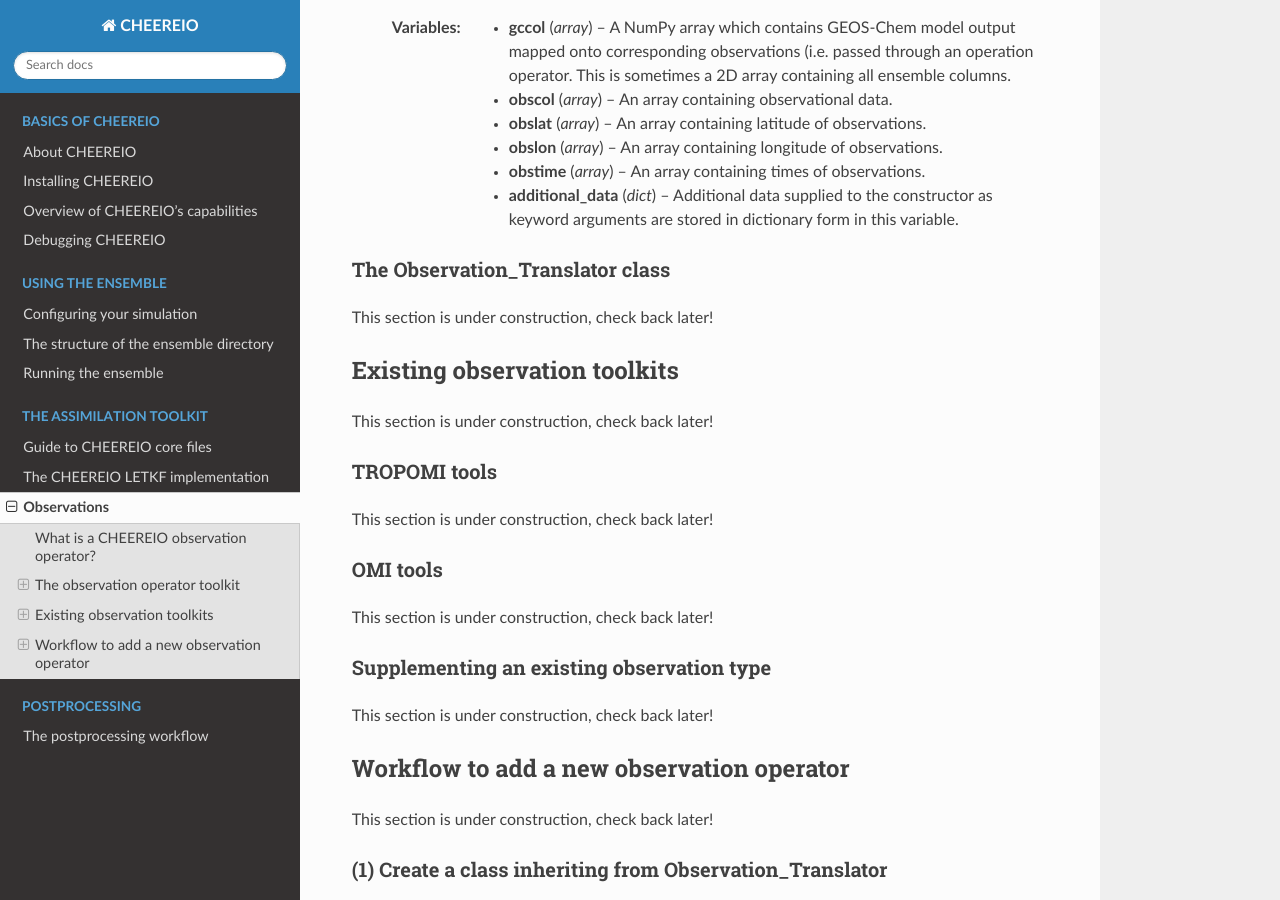
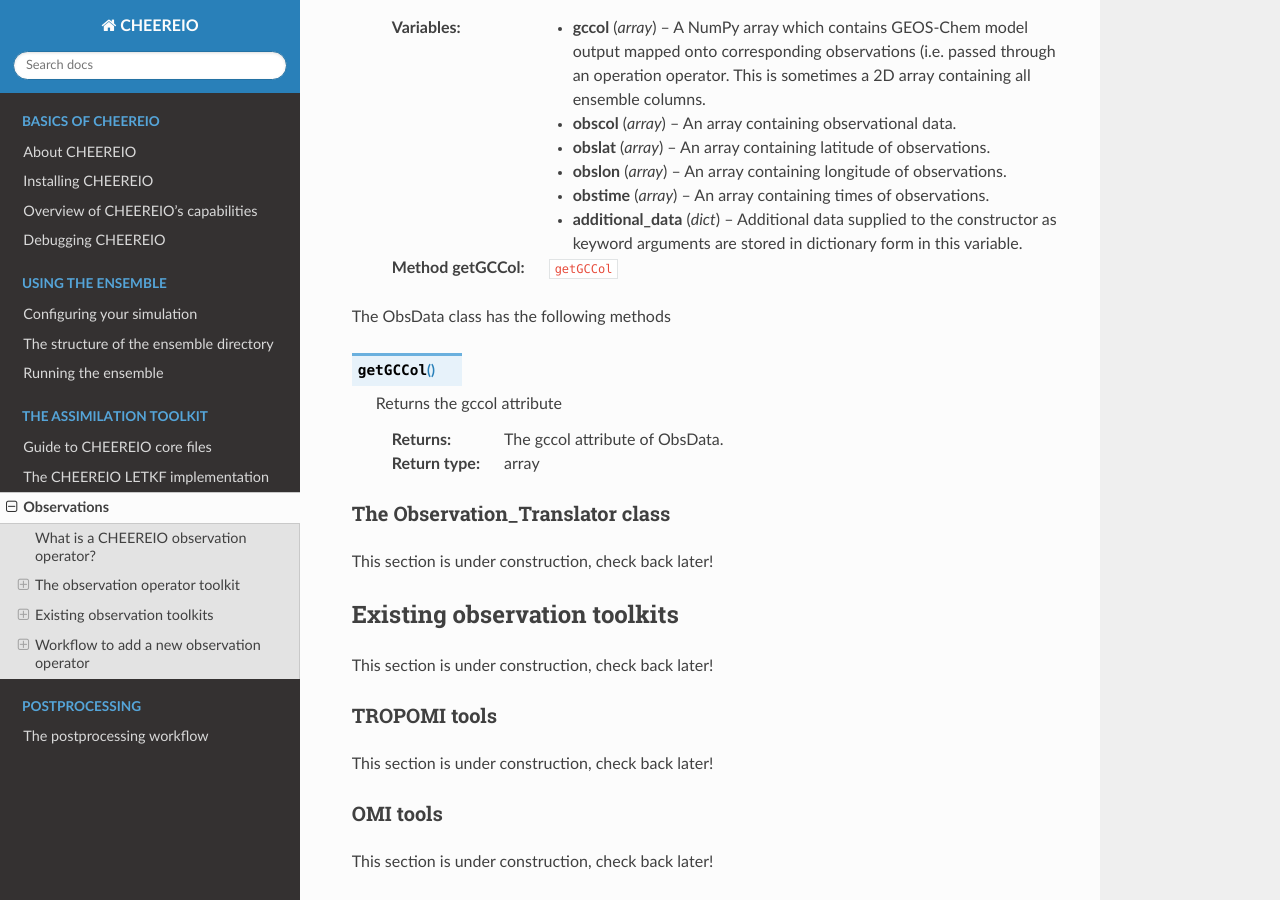
Before and after one commit to drewpendergrass/CHEEREIO, a Sphinx documentation site: the page built from docs/Observations.rst, in a window 1280 px wide and 900 px high, scrolled down 6123 px. Built offline with Sphinx 7.4.7 and the Read the Docs theme 2.0.0, drawn with Linux system fonts in a browser that asks for light colours; cross-references to code outside the pages are shown as plain code.

Commit message:
added obsdata docs

```diff
--- a/docs/Observations.rst
+++ b/docs/Observations.rst
@@ -144,6 +144,18 @@ This section is under construction, check back later!
    :var array obslon: An array containing longitude of observations.
    :var array obstime: An array containing times of observations.
    :var dict additional_data: Additional data supplied to the constructor as keyword arguments are stored in dictionary form in this variable.
+   :method getGCCol: :py:method:`getGCCol`
+
+The ObsData class has the following methods
+
+.. py:method:: getGCCol()
+
+   Returns the gccol attribute
+
+   :return: The gccol attribute of ObsData.
+   :rtype: array
+
+
 
 
 .. _Observation_Translator:
```
